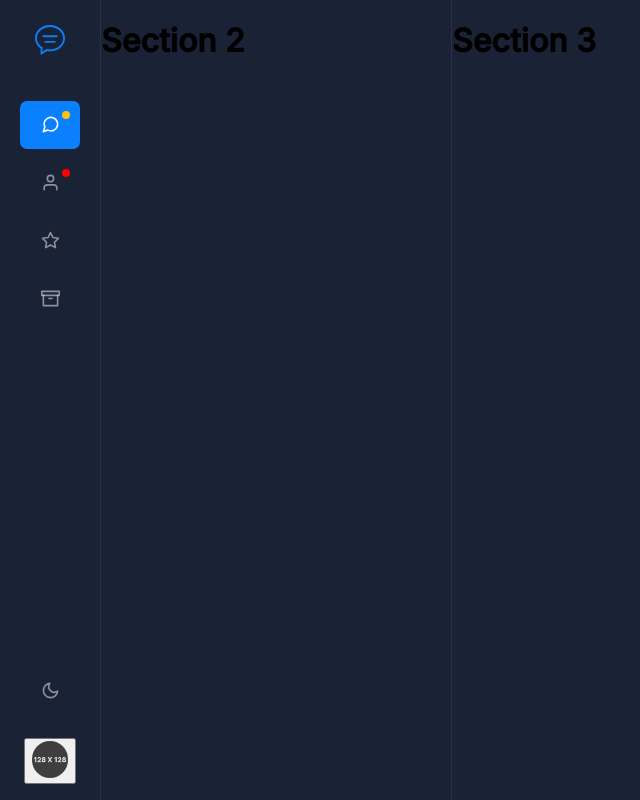
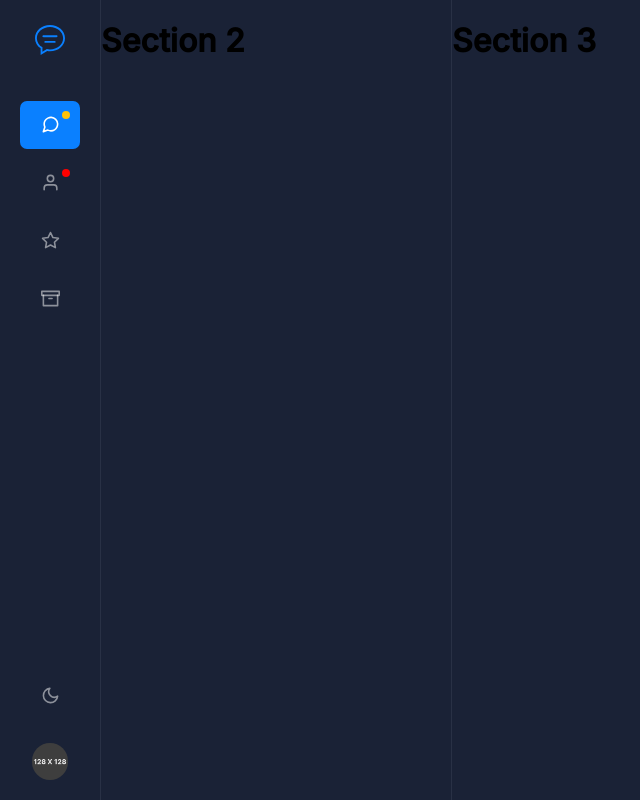
Before and after one commit to cyber-netics/ChatApp-Main, a React (Create React App) app: page / in a window 1280 px wide. Shown: the whole page, without its empty margins (0-640 px from the left). Built offline with nearby package versions, Linux system fonts and the light colour scheme.

Commit message:
dropdown menu

```diff
--- a/src/Components/Avatar.js
+++ b/src/Components/Avatar.js
@@ -1,11 +1,9 @@
 import React from 'react';
 import styled from 'styled-components';
-
 import WomenAvatar5 from '../assets/img/women_avatar5.jpg';
 
 const Figure = styled.figure`
   display: inline-block;
-  margin-bottom: 0;
   height: 2.3rem;
   width: 2.3rem;
   border-radius: 50%;
@@ -22,11 +20,7 @@ const Img = styled.img`
 const Dropdown = () => {
   return (
     <Figure>
-      <Img
-        src={WomenAvatar5}
-        className="rounded-circle"
-        alt="avatar"
-      />
+      <Img src={WomenAvatar5} alt="avatar" />
     </Figure>
   );
 };
--- a/src/Components/Dropdown.js
+++ b/src/Components/Dropdown.js
@@ -12,14 +12,14 @@ const Content = styled(CardSecondary)`
   display: ${(props) =>
     props.isOpen ? 'block' : 'none'};
   text-align: left;
-  transform: translate3d(12px, -145px, 0px);
+  transform: translate3d(12px, -143px, 0px);
   position: absolute;
   font-size: 14px;
   top: 0px;
   border-radius: 5px;
 `;
 
-const InnerContainer = styled.div`
+const MenuContainer = styled.div`
   margin: 0.125rem 0 0;
   padding: 0.5rem 0;
   line-height: 1.5;
@@ -40,16 +40,16 @@ const DropDown = (props) => {
 
   return (
     <Container>
-      <button ref={ref} onClick={toggle}>
+      <div ref={ref} onClick={toggle}>
         {props.children}
-      </button>
+      </div>
       <Content
         isOpen={isOpen}
         className={props.className}
       >
-        <InnerContainer>
+        <MenuContainer>
           {props.overlay()}
-        </InnerContainer>
+        </MenuContainer>
       </Content>
     </Container>
   );
--- a/src/Components/Menu.js
+++ b/src/Components/Menu.js
@@ -1,8 +1,9 @@
 import React from 'react';
 import styled from 'styled-components';
-import { List, ListItem } from './Common';
+import { List } from './Common';
+import { ListItemHighlight } from './SharedStyles';
 
-const MenuItem = styled(ListItem)`
+const MenuItem = styled(ListItemHighlight)`
   padding: 0.25rem 1.5rem;
 `;
 
--- a/src/Components/SharedStyles.js
+++ b/src/Components/SharedStyles.js
@@ -1,5 +1,9 @@
 import styled from 'styled-components';
-import { ButtonBase, BadgeBase } from './Common';
+import {
+  ButtonBase,
+  BadgeBase,
+  ListItem,
+} from './Common';
 
 export const Section = styled.div`
   border-right: 1px solid
@@ -45,3 +49,10 @@ export const CardSecondary = styled.div`
     props.theme.colors.fontSecondary};
   box-shadow: rgb(0 0 0 / 45%) 0 0 20px -10px;
 `;
+
+export const ListItemHighlight = styled(ListItem)`
+  &: hover {
+    background-color: ${(props) =>
+      props.theme.colors.highlightItem};
+  }
+`;
--- a/src/Partials/Navigation/index.js
+++ b/src/Partials/Navigation/index.js
@@ -55,7 +55,7 @@ const NavList = styled(List)`
 `;
 
 const NavItem = styled(ListItem)`
-  margin: 1.5rem 20px 0;
+  margin: 1.5rem 15px 0;
 `;
 
 const Navigation = (props) => {
--- a/src/theme.js
+++ b/src/theme.js
@@ -6,6 +6,7 @@ const highlight100 = '#293145';
 const highlight200 = '#e6e6e6';
 const highlight300 = '#384054';
 const highlight400 = '#212529';
+const highlight500 = '#333b4f';
 
 const primary = '#0a80ff';
 const secondary100 = 'black';
@@ -32,6 +33,7 @@ const lightColors = {
 
   active: highlight200,
   highlightPrimary: secondary300,
+  highlightItem:highlight200,
 
   activeSecondary: primary,
 
@@ -46,6 +48,7 @@ const darkColors = {
   highlight: highlight100,
   highlightPrimary: highlight300,
   highlightSecondary: highlight100,
+  highlightItem:highlight500,
 
   active: primary,
   activeSecondary: secondary200,
```
